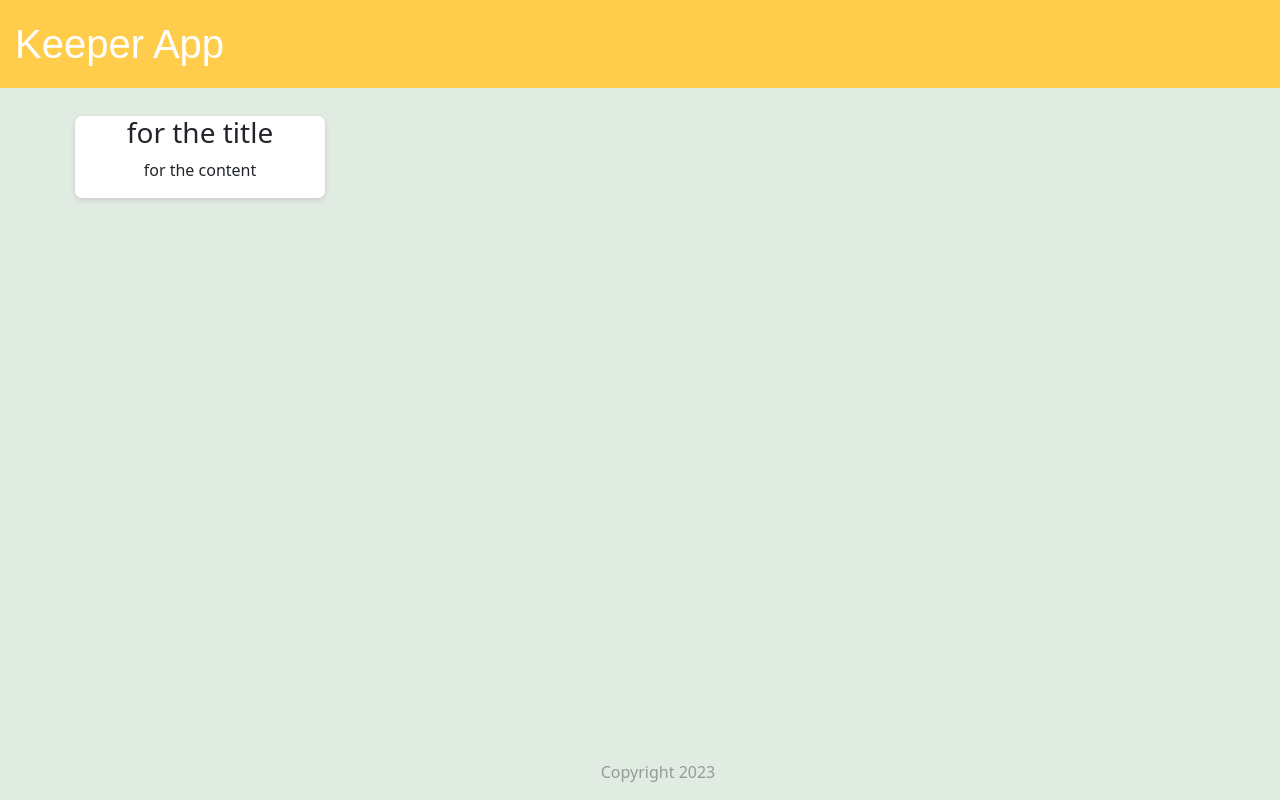
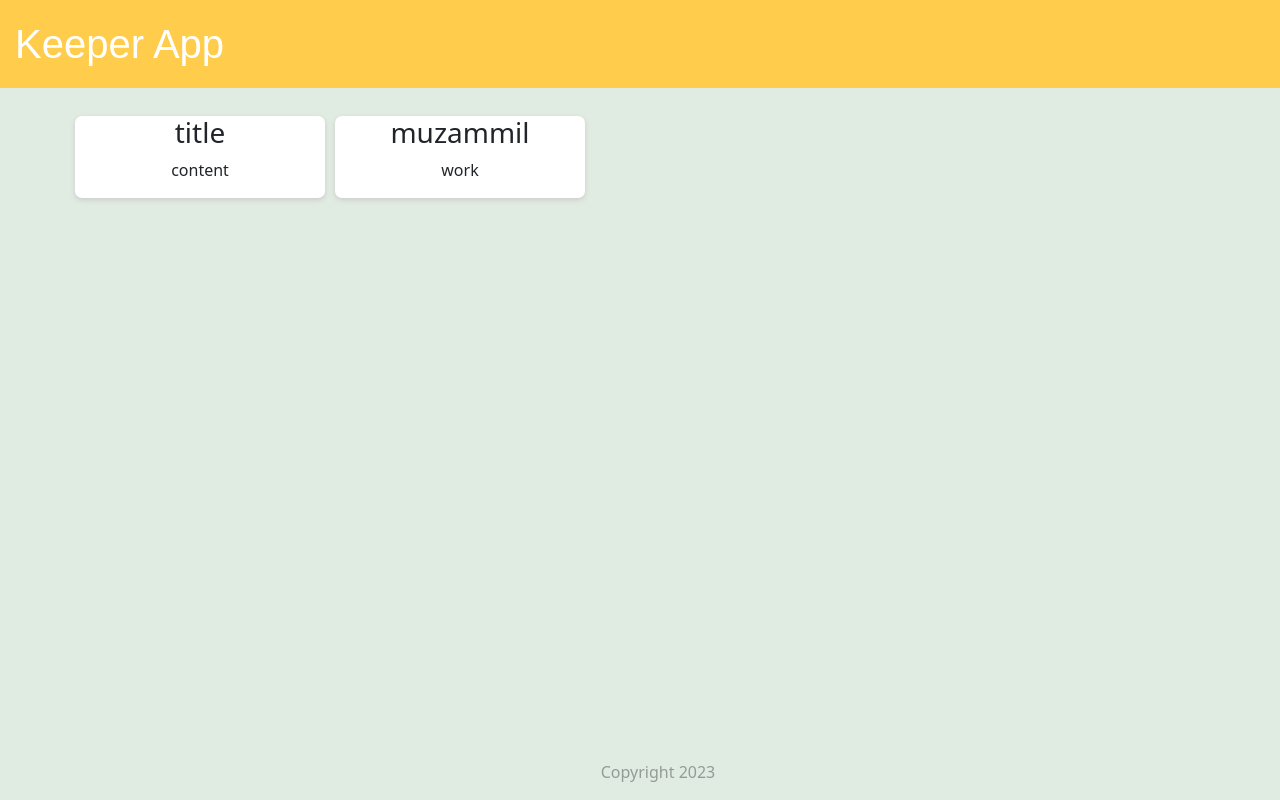
Before and after one commit to kmuzzi10/Keeper-App, a React (Create React App) app: page / in a window 1280 px wide. Built offline with nearby package versions, Linux system fonts and the light colour scheme; a web font is replaced by a local one.

Commit message:
practice

```diff
--- a/src/components/App.jsx
+++ b/src/components/App.jsx
@@ -9,7 +9,8 @@ const App = ()=>{
     <Header/>
     <div className='container'>
     <div  className='row'>
-        <Note />
+        <Note title="title" content="content" />
+        <Note title="muzammil" content="work" />
     </div>
         <Footer />
     </div>
--- a/src/components/Note.jsx
+++ b/src/components/Note.jsx
@@ -1,6 +1,6 @@
 import React from "react";
 
-const Note = ()=>{
+const Note = (props)=>{
 
      const styling = {
         marginTop : "20px",
@@ -14,8 +14,8 @@ const Note = ()=>{
      }
 
     return <div style={styling} className="col-lg-2 col-md-3 col-sm-4">
-        <h3>for the title</h3>
-        <p>for the content</p>
+        <h3>{props.title}</h3>
+        <p>{props.content}</p>
     </div>
 
 
```
